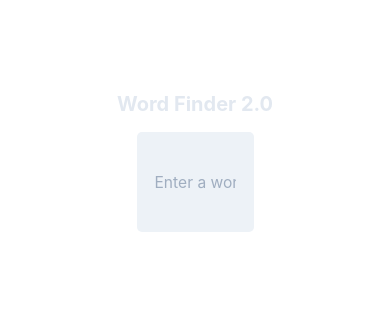
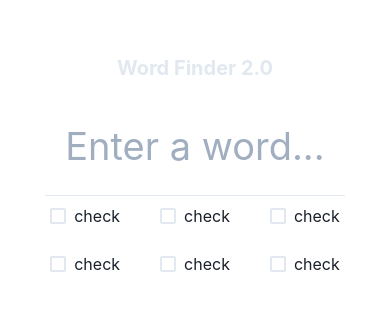
Before and after one commit to pynezz/chakra-ui-word-finder, a Next.js app: page / in a window 390 px wide. Shown: the part 260-570 px from the top of the page. Built offline with nearby package versions, Linux system fonts and the light colour scheme.

Commit message:
inputfield and mobile friendly

```diff
--- a/components/Inputfield.tsx
+++ b/components/Inputfield.tsx
@@ -1,12 +1,19 @@
 import { Flex, Heading, Input } from "@chakra-ui/react"
+import React from "react";
 
 export default function InputField() {
+  const [value, setValue] = React.useState("");
+  const handleChange = (event) => setValue(event.target.value);
   return (
-    <Flex height="100vh" alignItems="center" justifyContent="center" direction="column">
-      <Flex direction="column" background="white.200" p={2}>
-        <Heading textColor="gray.200" size="md">Word Finder 2.0</Heading>
-      </Flex>
-      <Input placeholder="Enter a word..." variant="filled" type="text" height="100px" width="30vw" m={2} fontSize="4vw" rounded={5}/>
-    </Flex>
+    <Input
+        placeholder="Enter a word..."
+        variant="flushed"
+        type="text"
+        height="100px"
+        width="300px"
+        m={2}
+        fontSize="38px"
+        textAlign="center"
+      />
   )
 }
--- a/pages/index.tsx
+++ b/pages/index.tsx
@@ -1,7 +1,25 @@
+import { Checkbox, Flex, Heading, Stack, Text } from '@chakra-ui/react'
 import Inputfield from '../components/Inputfield'
 
 const IndexPage = () => (
-  <Inputfield />
+  <Flex height="100vh" alignItems="center" justifyContent="center" direction="column">
+    <Flex direction="column" background="white.200" p={2}>
+      <Heading textColor="gray.200" size="md">Word Finder 2.0</Heading>
+    </Flex>
+    <Inputfield />
+    <Stack spacing={6}>
+      <Flex direction="row">
+        <Checkbox mx={5}>check</Checkbox>
+        <Checkbox mx={5}>check</Checkbox>
+        <Checkbox mx={5}>check</Checkbox>
+      </Flex>
+      <Flex direction="row">
+        <Checkbox mx={5}>check</Checkbox>
+        <Checkbox mx={5}>check</Checkbox>
+        <Checkbox mx={5}>check</Checkbox>
+      </Flex>
+    </Stack>
+  </Flex>
 )
 
 export default IndexPage
```
